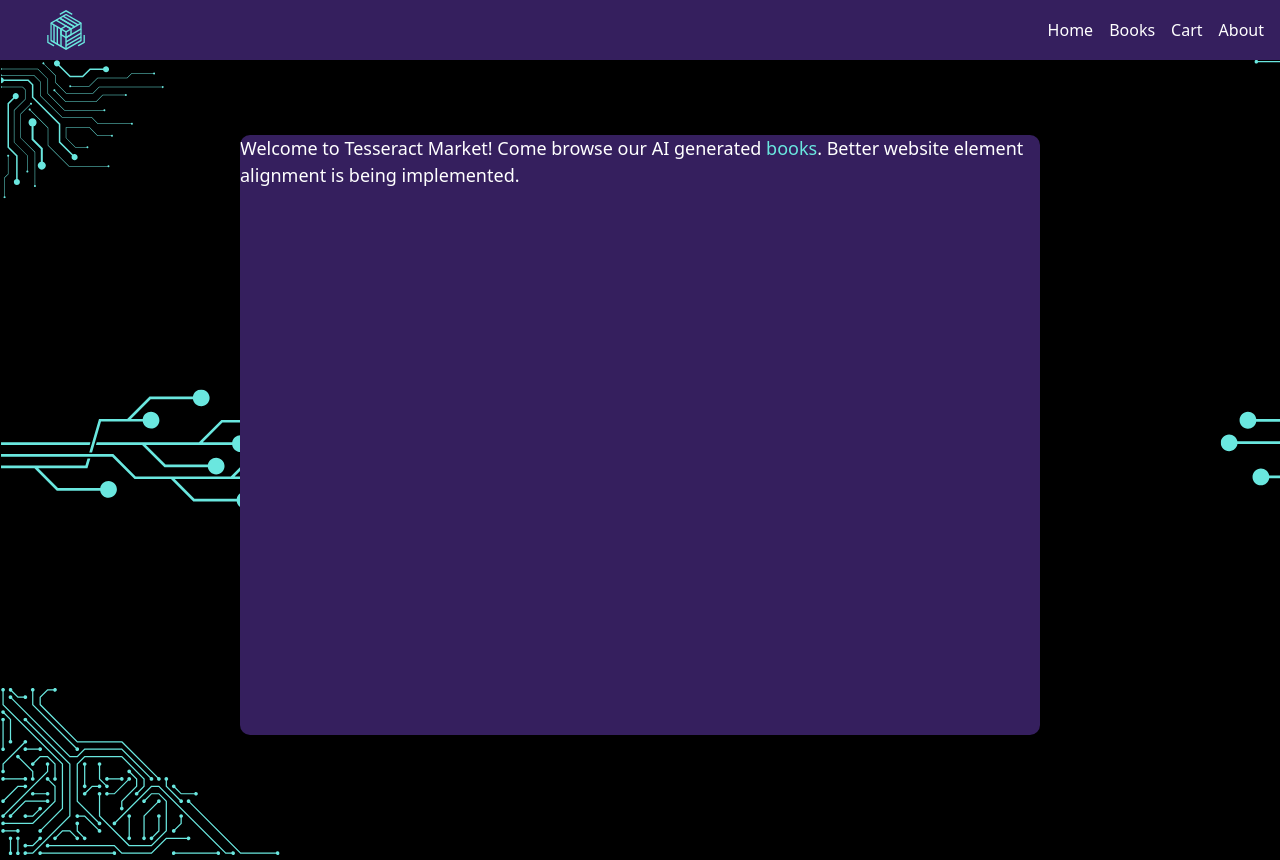
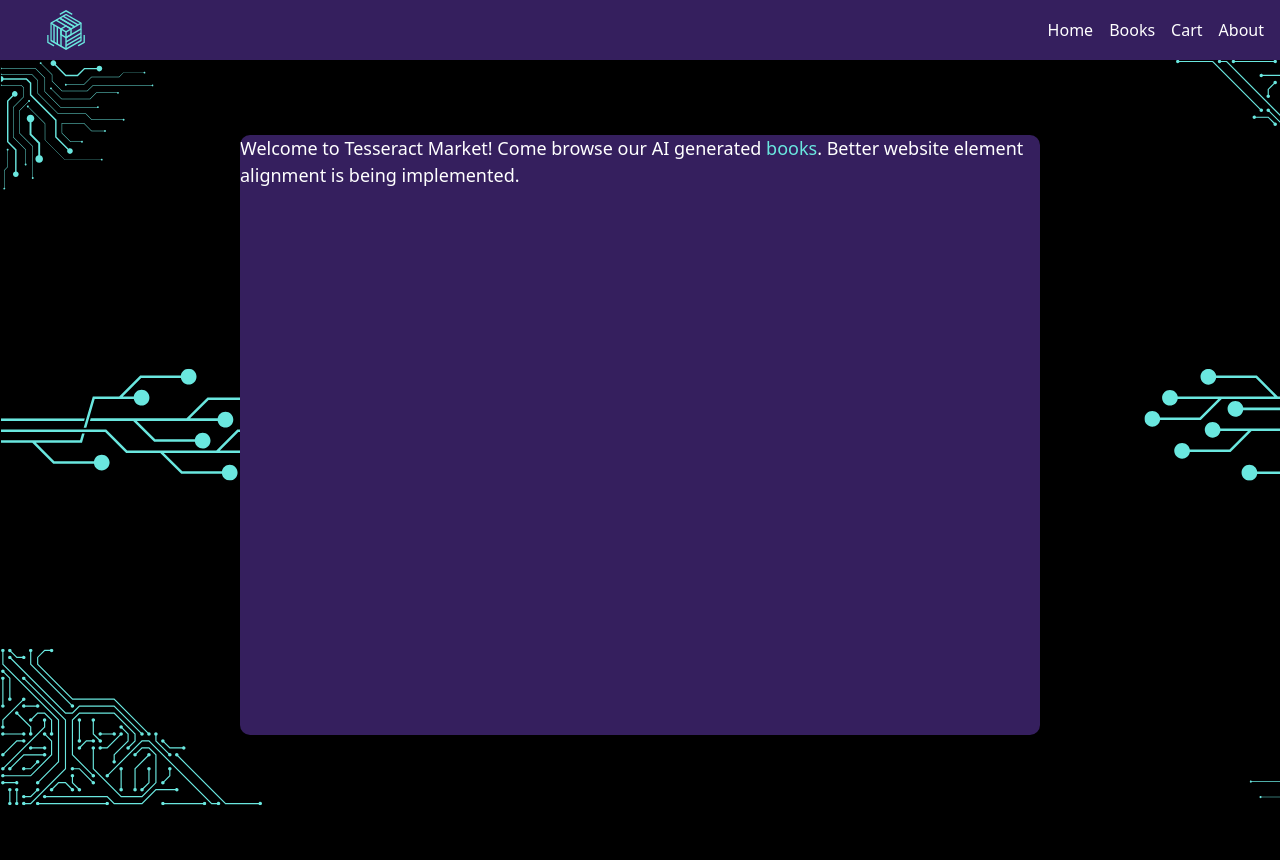
Before and after one commit to CostelVoica/tesseract-market, a Next.js app: page / in a window 1280 px wide. After the commit the page ends 810 px from the top, so only its background shows below. Built offline with nearby package versions, Linux system fonts and the light colour scheme.

Commit message:
Update layout.module.css

```diff
--- a/src/styles/layout.module.css
+++ b/src/styles/layout.module.css
@@ -7,7 +7,7 @@
     background-image: url("/Background Image.svg");
       background-size: cover;
     background-repeat: no-repeat;
-    height: 100vh;
+    height: max-content;
   text-align: center;  }
 
   .body__link {
```
